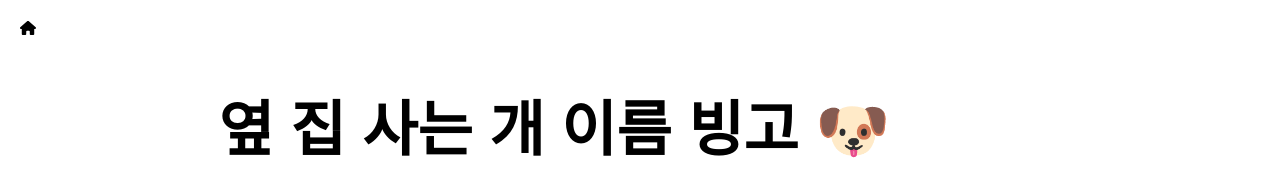
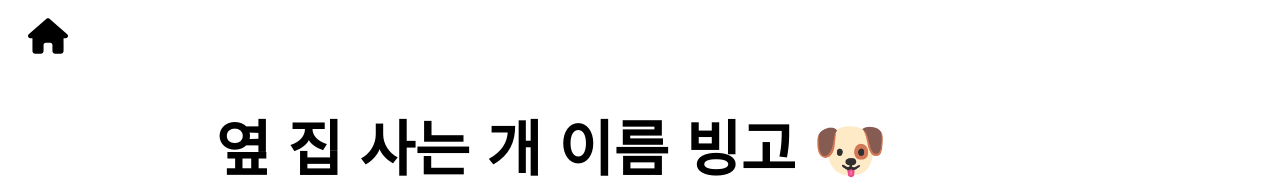
Before and after one commit to yj4-haruman/oneDay, a React (Create React App) app: page /users/mypage in a window 1280 px wide. Shown: the top 179 px of the page. Built offline with nearby package versions, Linux system fonts and the light colour scheme.

Commit message:
마이페이지 반응1차

```diff
--- a/src/routes/Mypage.jsx
+++ b/src/routes/Mypage.jsx
@@ -5,10 +5,10 @@ import ClassCard from "../component/ClassCard";
 
 export default function Mypage() {
   return (
-    <div className="w-full flex flex-col p-5 items-center">
+    <div className="w-full flex flex-col p-4 items-center">
       {/* home */}
-      <div className="w-full">
-        <div className="w-fit">
+      <div className="w-full pl-[1%] ">
+        <div className="w-fit text-[40px]">
           <Link to="/">
             <FaHouse/>
           </Link>
@@ -21,7 +21,7 @@ export default function Mypage() {
         </div>
         {/* user wishlist */}
         <div className="w-full flex flex-col pl-[7%] pt-[3%]">
-          <div className="grid grid-cols-1 lg:grid-cols-2 xl:flex gap-x-5 gap-y-5">
+          <div className="grid grid-cols-1 lg:grid-cols-2 xl:flex gap-x-7 gap-y-9">
             {/* alarm banner */}
             <div className="w-[345px] h-[450px] bg-red-200 rounded-2xl">
               <div className="flex flex-col p-5 gap-y-1">
@@ -37,9 +37,9 @@ export default function Mypage() {
               <ClassCard buttonText="구독 해제" />
             </div>
           </div>
-          <div className="w-full xl:w-[98%] pt-10">
+          <div className="w-full pt-10">
             {/* wishlist */}
-            <div className="grid grid-cols-1 xl:grid-cols-2 2xl:flex gap-x-5">
+            <div className="grid grid-cols-1 xl:grid-cols-2 2xl:flex 2xl:w-[99%] gap-x-3">
               <ClassCard buttonText="구독 해제" />
               <ClassCard buttonText="구독 해제" />
               <ClassCard buttonText="구독 해제" />
```
